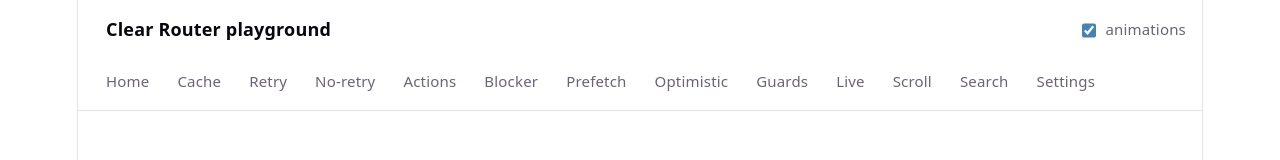
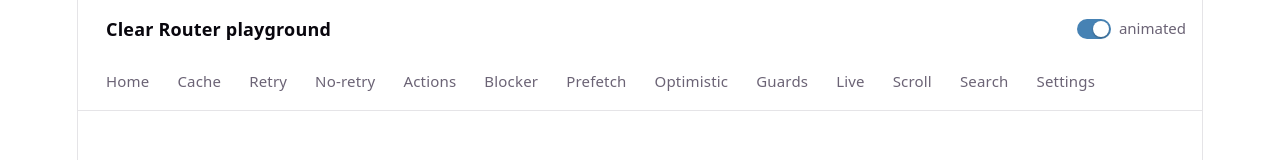
Before and after one commit to AndrewBubnov/clear-react-router, a React (Vite) app: page /playground/dashboard in a window 1280 px wide. Shown: the top 160 px of the page. Built offline with nearby package versions, Linux system fonts and the light colour scheme.

Commit message:
Replace checkbox with switch

```diff
--- a/src/playground/PlaygroundNav.tsx
+++ b/src/playground/PlaygroundNav.tsx
@@ -1,5 +1,6 @@
 import { Link } from '../clear-router';
 import { usePlaygroundSettings } from './usePlaygroundSettings';
+import { Switch } from './Switch';
 
 export const PlaygroundNav = () => {
 	const { isAnimated, setIsAnimated } = usePlaygroundSettings();
@@ -14,15 +15,9 @@ export const PlaygroundNav = () => {
 				>
 					<div className="pg-brand">Clear Router playground</div>
 				</a>
-				<label className="pg-switch">
-					<input
-						type="checkbox"
-						className="pg-checkbox"
-						checked={isAnimated}
-						onChange={e => setIsAnimated(e.target.checked)}
-					/>
-					animations
-				</label>
+				<Switch checked={isAnimated} onCheckedChange={setIsAnimated}>
+					<span>animated</span>
+				</Switch>
 			</div>
 			<nav className="pg-nav" aria-label="Playground">
 				<Link to="/playground" exact>
--- a/src/playground/SettingsPage.tsx
+++ b/src/playground/SettingsPage.tsx
@@ -1,5 +1,6 @@
 import { Link } from '../clear-router';
 import { usePlaygroundSettings } from './usePlaygroundSettings';
+import { Switch } from './Switch';
 
 const CACHE_PRESETS = [
 	{ value: 3, label: '3 (lab)' },
@@ -21,15 +22,9 @@ export const SettingsPage = () => {
 			<div className="pg-card">
 				<h2>Page transitions</h2>
 				<div className="pg-row">
-					<label className="pg-switch">
-						<input
-							type="checkbox"
-							className="pg-checkbox"
-							checked={isAnimated}
-							onChange={e => setIsAnimated(e.target.checked)}
-						/>
-						animated transitions
-					</label>
+					<Switch checked={isAnimated} onCheckedChange={setIsAnimated}>
+						<span>animated transitions</span>
+					</Switch>
 				</div>
 				<div className="pg-row">
 					<label>
--- /dev/null
+++ b/src/playground/Switch.tsx
@@ -0,0 +1,20 @@
+import { cloneElement, CSSProperties, ReactElement } from 'react';
+
+type SwitchProps = {
+	checked: boolean;
+	onCheckedChange(value: boolean): void;
+	children: ReactElement<{ style: CSSProperties }>;
+};
+
+export const Switch = ({ checked, onCheckedChange, children }: SwitchProps) => (
+	<button
+		type="button"
+		role="switch"
+		aria-checked={checked}
+		className="pg-switch"
+		onClick={() => onCheckedChange(!checked)}
+	>
+		<span className="pg-toggle" aria-hidden="true" />
+		{cloneElement(children, { style: { paddingBottom: 3 } })}
+	</button>
+);
--- a/src/playground/playground.css
+++ b/src/playground/playground.css
@@ -33,13 +33,62 @@
 	text-align: left;
 }
 
-.pg-switch {
+button.pg-switch {
 	display: inline-flex;
 	align-items: center;
-	gap: 6px;
+	gap: 8px;
 	font-size: 15px;
+	font-family: inherit;
+	color: inherit;
+	background: none;
+	border: none;
+	padding: 0;
 	cursor: pointer;
 	white-space: nowrap;
+}
+
+button.pg-switch:focus-visible {
+	outline: 2px solid steelblue;
+	outline-offset: 3px;
+	border-radius: 6px;
+}
+
+.pg-toggle {
+	flex: none;
+	position: relative;
+	width: 34px;
+	height: 20px;
+	border-radius: 999px;
+	background: var(--border);
+	transition: background 0.15s ease-in-out;
+}
+
+.pg-toggle::after {
+	content: '';
+	position: absolute;
+	top: 2px;
+	left: 2px;
+	width: 16px;
+	height: 16px;
+	border-radius: 50%;
+	background: #fff;
+	box-shadow: 0 1px 2px rgb(0 0 0 / 0.3);
+	transition: transform 0.15s ease-in-out;
+}
+
+.pg-switch[aria-checked='true'] .pg-toggle {
+	background: steelblue;
+}
+
+.pg-switch[aria-checked='true'] .pg-toggle::after {
+	transform: translateX(14px);
+}
+
+@media (prefers-reduced-motion: reduce) {
+	.pg-toggle,
+	.pg-toggle::after {
+		transition: none;
+	}
 }
 
 .pg-card {
@@ -237,13 +286,6 @@
 	text-decoration: none;
 }
 
-.pg-checkbox {
-	width: 0.8rem;
-	height: 0.8rem;
-	margin-bottom: 0;
-	accent-color: steelblue;
-}
-
 .pg-range {
 	accent-color: steelblue;
 }
```
